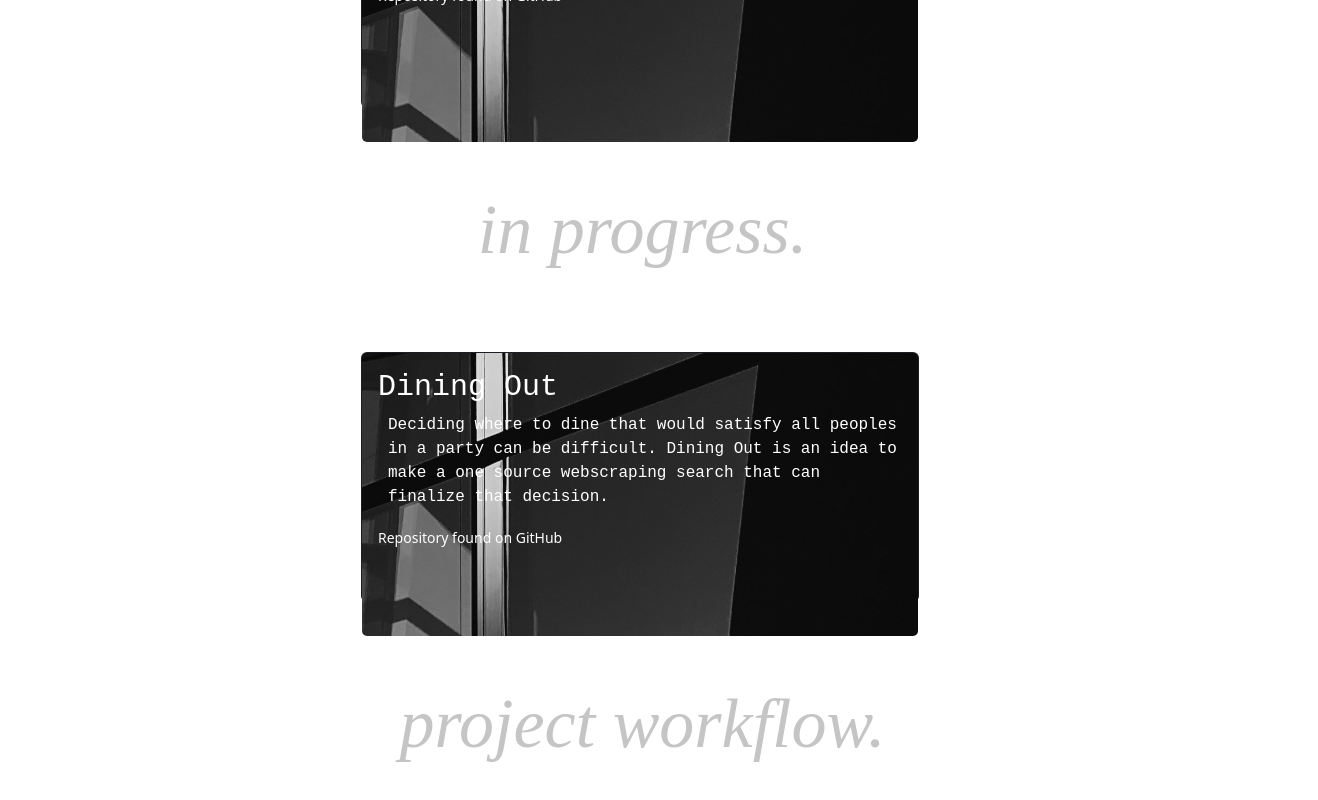
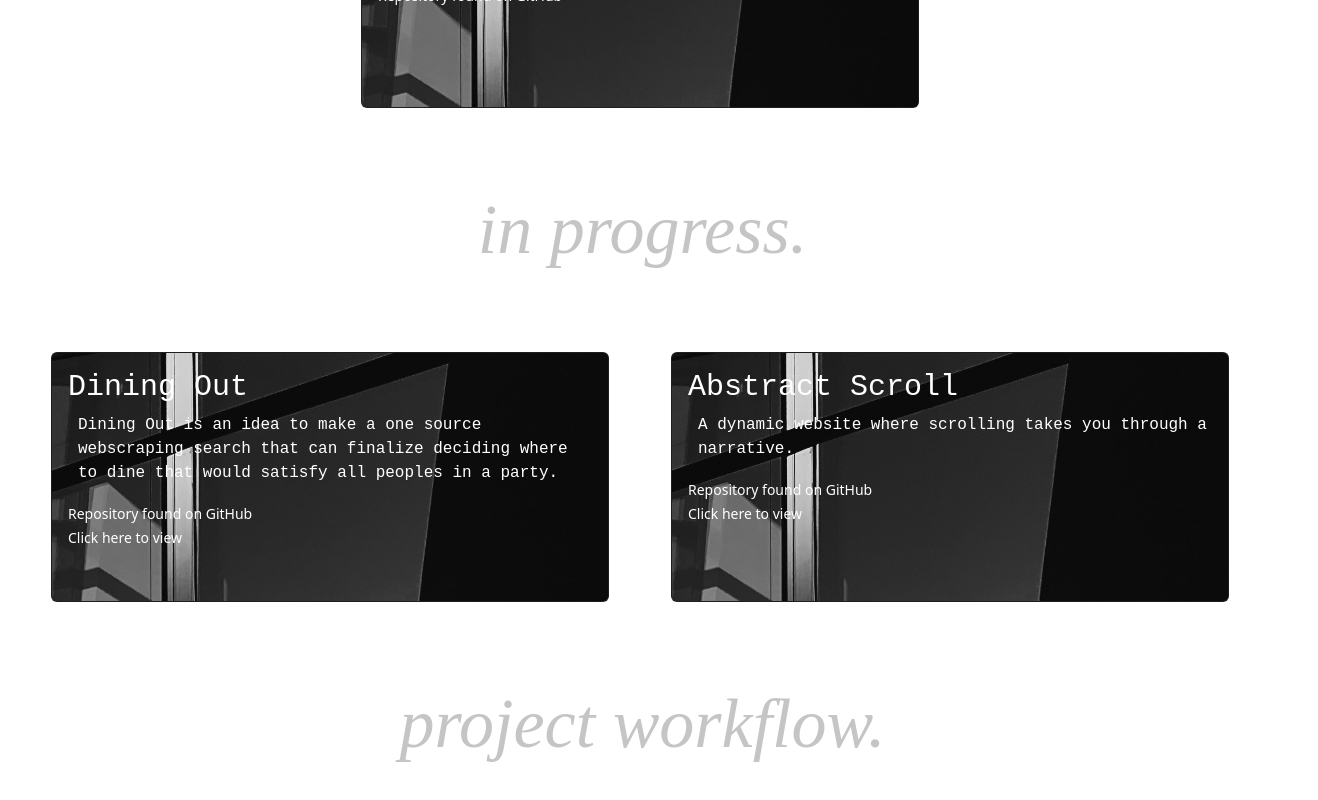
Before and after one commit to CG020/camilagrubbweb, a React (Vite) app: page /projects in a window 1280 px wide. Shown: the part 424-1224 px from the top of the page, 1318 px wide, since content can reach past the window. Built offline with nearby package versions, Linux system fonts and the light colour scheme.

Commit message:
adding cards to projects

```diff
--- a/src/components/ProjectsPage.tsx
+++ b/src/components/ProjectsPage.tsx
@@ -43,6 +43,10 @@ const ProjectsPage = () => {
         zIndex: '1',
     };
 
+    const imageStyle = {
+        height:'100%',
+    }
+
     useEffect(() => {
         const handleScroll = () => {
             const sections = document.querySelectorAll('.fadeInSection');
@@ -66,7 +70,7 @@ const ProjectsPage = () => {
     }, []);
 
 
-    const [isCollapsed, setIsCollapsed] = useState(true);
+    const [isCollapsed, setIsCollapsed] = useState(false);
 
     const toggleCollapse = () => {
         setIsCollapsed(!isCollapsed);
@@ -93,7 +97,7 @@ const ProjectsPage = () => {
             <section id="completed"> <h1 style={projHeader}><i>completed projects.</i></h1>
             <div style={projSection} className="fadeInSection">
                 <div className="card text-bg-dark" style={cardStyle} onClick={toggleCollapse}>
-                    <img src="src\assets\windowImage.jpg" className="card-img" alt="card"></img>
+                    <img src="src\assets\windowImage.jpg" style={imageStyle} className="card-img" alt="card"></img>
                     <div className={"card-img-overlay"}>
                         <h5 className="card-title" style={projTitle}>This Website</h5>
                         <p className="card-text" style={projText}>This website was created from scratch as a side project for frontend development
@@ -112,20 +116,44 @@ const ProjectsPage = () => {
 
             <div style={projSection} className="fadeInSection">
             <div className="card text-bg-dark" style={cardStyle} onClick={toggleCollapse}>
-                <img src="src\assets\windowImage.jpg" className="card-img" alt="card"></img>
+                <img src="src\assets\windowImage.jpg" style={imageStyle} className="card-img" alt="card"></img>
                 <div className="card-img-overlay">
                     <h5 className="card-title" style={projTitle}>Dining Out</h5>
-                    <p className="card-text" style={projText}>Deciding where to dine that would satisfy all peoples in a party
-                    can be difficult. Dining Out is an idea to make a one source webscraping search that can
-                    finalize that decision.<table></table></p>
-                    <p className="card-text"><small>Repository found on GitHub</small></p>
+                    <p className="card-text" style={projText}>Dining Out is an idea to make a one source webscraping search that can
+                    finalize deciding where to dine that would satisfy all peoples in a party.
+                    <table></table></p>
+                    <p className="card-text"><small>Repository found on GitHub</small><br></br>
+                    <small>Click here to view</small></p></div>
+                <div style={collapseStyle}>
+                    This project not only cultivated my skills in designing independent tools using hosting
+                    sources such as Netlify in this case, but it also helped me practice filtering algorithms
+                    and webscraping.
                 </div>
             </div>
+
+            <div className="card text-bg-dark" style={cardStyle} onClick={toggleCollapse}>
+                <img src="src\assets\windowImage.jpg" style={imageStyle} className="card-img" alt="card"></img>
+                <div className="card-img-overlay">
+                    <h5 className="card-title" style={projTitle}>Abstract Scroll</h5>
+                    <p className="card-text" style={projText}>
+                        A dynamic website where scrolling takes you through a narrative.
+                    <table></table></p>
+                    <p className="card-text"><small>Repository found on GitHub</small><br></br>
+                    <small>Click here to view</small></p>
+                </div>
+                <div style={collapseStyle}>
+                This project is practice dynamic website design using fluid CSS and JavaScript.
+                        The site is intended for the viewer to continuously scroll to progress and occasionally interact with
+                        objects on the site for a storytelling and visually exciting experience. This is a test of coding skills
+                        and artisitic thinking.
+                </div>
+            </div>
+
             </div> </section>
 
             <section id="workflow"> <h1 style={projHeader}><i>project workflow.</i></h1>
             <div className="card text-bg-dark" style={cardStyle}>
-            <img src="src\assets\windowImage.jpg" className="card-img" alt="card"></img>
+            <img src="src\assets\windowImage.jpg" style={imageStyle} className="card-img" alt="card"></img>
             <div className="card-img-overlay">
                 <h5 className="card-title" style={projTitle}>Project Workflow</h5>
                 <p className="card-text" style={projText}>How I go about the project design process - employed based on experience.
```
